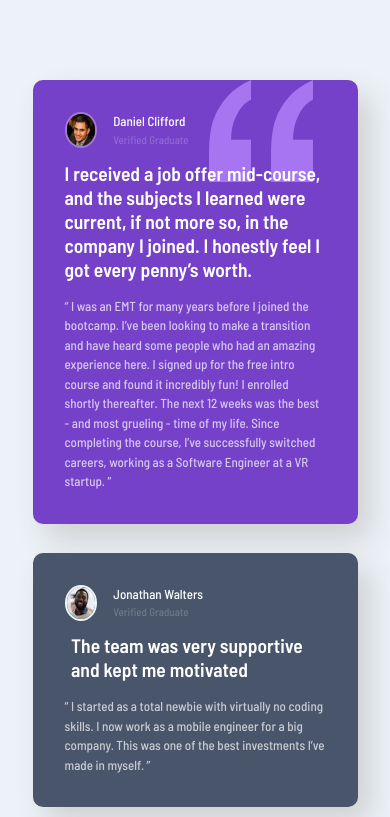
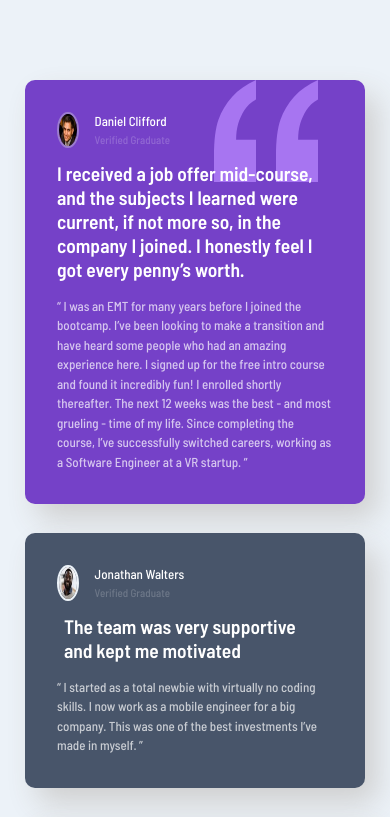
Before and after one commit to srglbrkchn/chllng9, a plain HTML site: page index.html in a window 390 px wide. Shown: the top 817 px of the page. Drawn offline with Linux system fonts and the light colour scheme.

Commit message:
Rearrange image size in Tablet and mobile size

```diff
--- a/style.css
+++ b/style.css
@@ -167,6 +167,10 @@ p {
       "std5 std5 std5 ";
   }
 
+  img {
+    width: 1.1rem;
+  }
+
   p {
     line-height: 1.2;
     width: 100%;
@@ -181,7 +185,7 @@ p {
 @media(max-width:760px) {
   .students {
     width: 85%;
-    min-width: 325px;
+    min-width: 340px;
     margin: 5rem auto;
     grid-template-columns: 1fr;
     grid-template-rows: auto auto auto auto auto;
@@ -192,4 +196,9 @@ p {
       "std4"
       "std5";
   }
+
+  img {
+    width: 1.1rem;
+  }
+
 }
```
